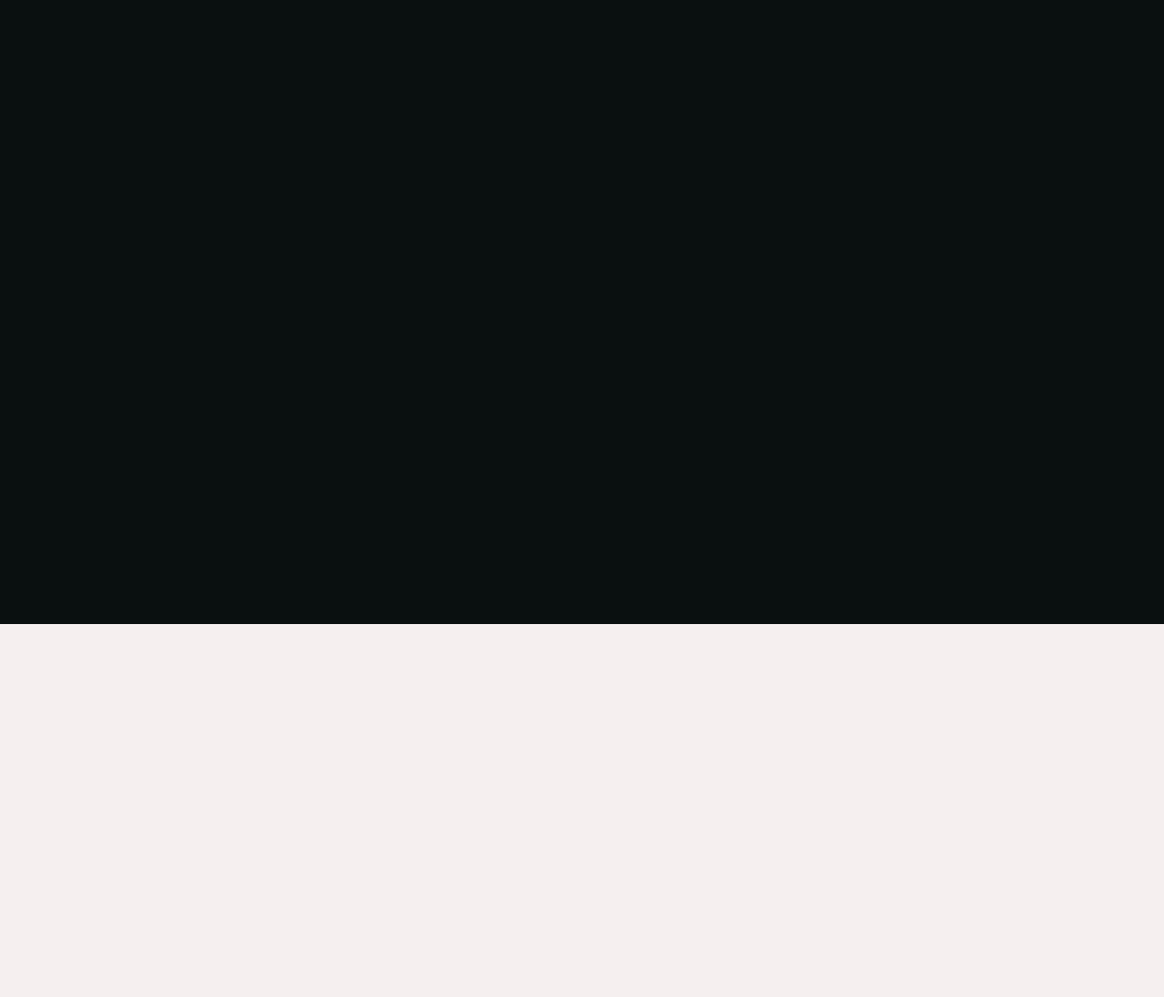
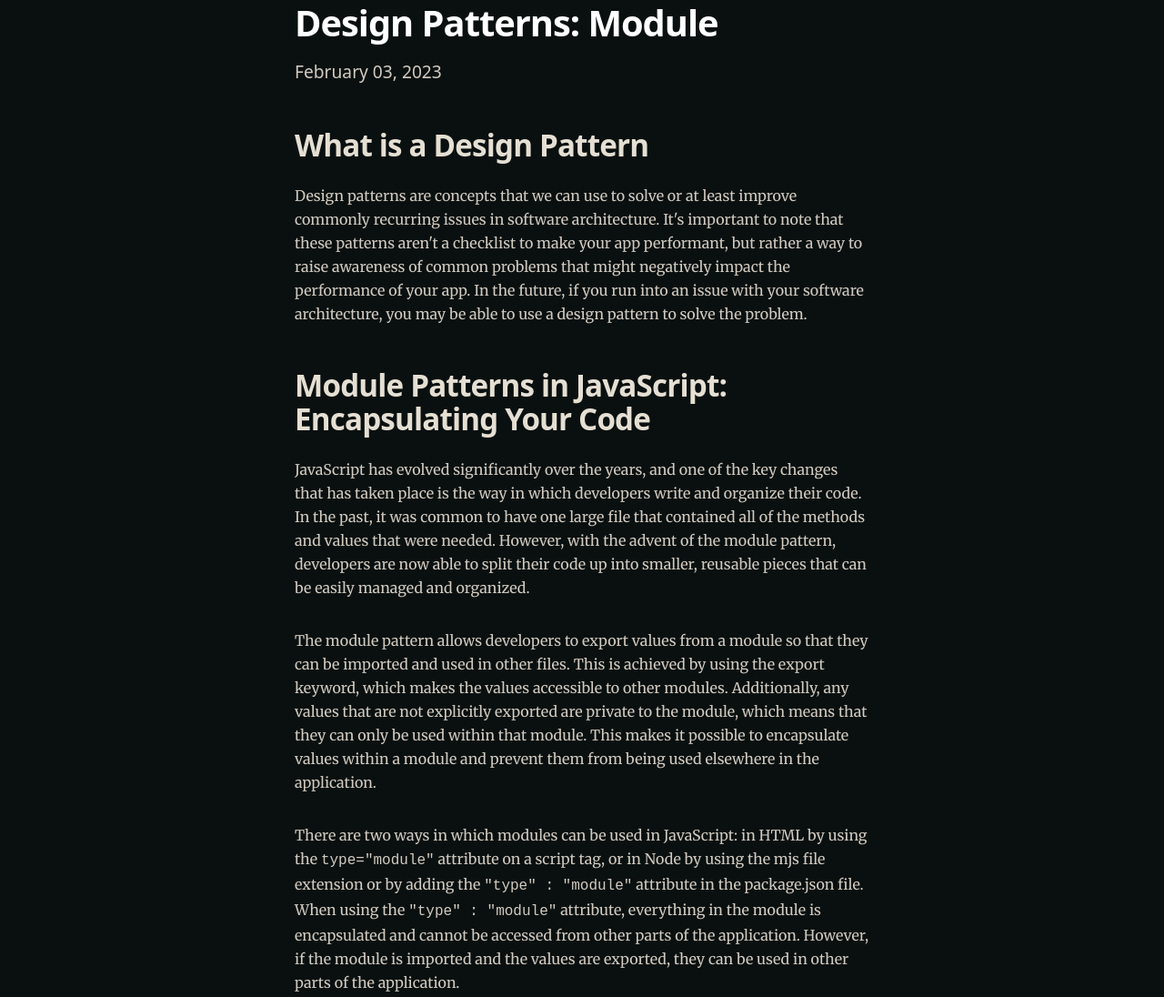
Before and after one commit to ishaqBBC/blog, a Gatsby site in the folder blog/: page /2023-01-23-Javascript-Design-Patterns-module/ in a window 1280 px wide. Before the commit this address had no page. Shown: the part 114-1210 px from the top of the page at 91% size. Before the commit the page ends 800 px from the top, so only its background shows below. Built offline with nearby package versions, Linux system fonts and the light colour scheme; Gatsby itself is replaced by a stand-in of ours.

Commit message:
updated and added module blog post

```diff
--- /dev/null
+++ b/blog/content/blog/2023-01-23-Javascript-Design-Patterns-module.md
@@ -0,0 +1,20 @@
+---
+layout: blog
+title: "Design Patterns: Module"
+date: 2023-02-03T10:35:28.085Z
+---
+
+
+## What is a Design Pattern
+
+Design patterns are concepts that we can use to solve or at least improve commonly recurring issues in software architecture. It's important to note that these patterns aren't a checklist to make your app performant, but rather a way to raise awareness of common problems that might negatively impact the performance of your app. In the future, if you run into an issue with your software architecture, you may be able to use a design pattern to solve the problem.
+
+## Module Patterns in JavaScript: Encapsulating Your Code
+
+JavaScript has evolved significantly over the years, and one of the key changes that has taken place is the way in which developers write and organize their code. In the past, it was common to have one large file that contained all of the methods and values that were needed. However, with the advent of the module pattern, developers are now able to split their code up into smaller, reusable pieces that can be easily managed and organized.
+
+The module pattern allows developers to export values from a module so that they can be imported and used in other files. This is achieved by using the export keyword, which makes the values accessible to other modules. Additionally, any values that are not explicitly exported are private to the module, which means that they can only be used within that module. This makes it possible to encapsulate values within a module and prevent them from being used elsewhere in the application.
+
+There are two ways in which modules can be used in JavaScript: in HTML by using the `type="module"` attribute on a script tag, or in Node by using the mjs file extension or by adding the `"type" : "module"` attribute in the package.json file. When using the `"type" : "module"` attribute, everything in the module is encapsulated and cannot be accessed from other parts of the application. However, if the module is imported and the values are exported, they can be used in other parts of the application.
+
+The benefits of using the module pattern are numerous. By encapsulating values within a module, it is easier to maintain privacy and prevent sensitive data from being used elsewhere in the application. Additionally, the module pattern makes it easier to reuse code, as developers can create a module and then import it in multiple places. This eliminates the need to repeat code and makes it easier to manage and maintain the application.
--- a/blog/content/blog/2023-02-03-aws-5-IAM-polices.md
+++ b/blog/content/blog/2023-02-03-aws-5-IAM-polices.md
@@ -1,6 +1,6 @@
 ---
 layout: blog
-title: "AWS 4: IAM Polices"
+title: "AWS 5: IAM Polices"
 date: 2023-02-03T10:35:28.085Z
 ---
 
```
